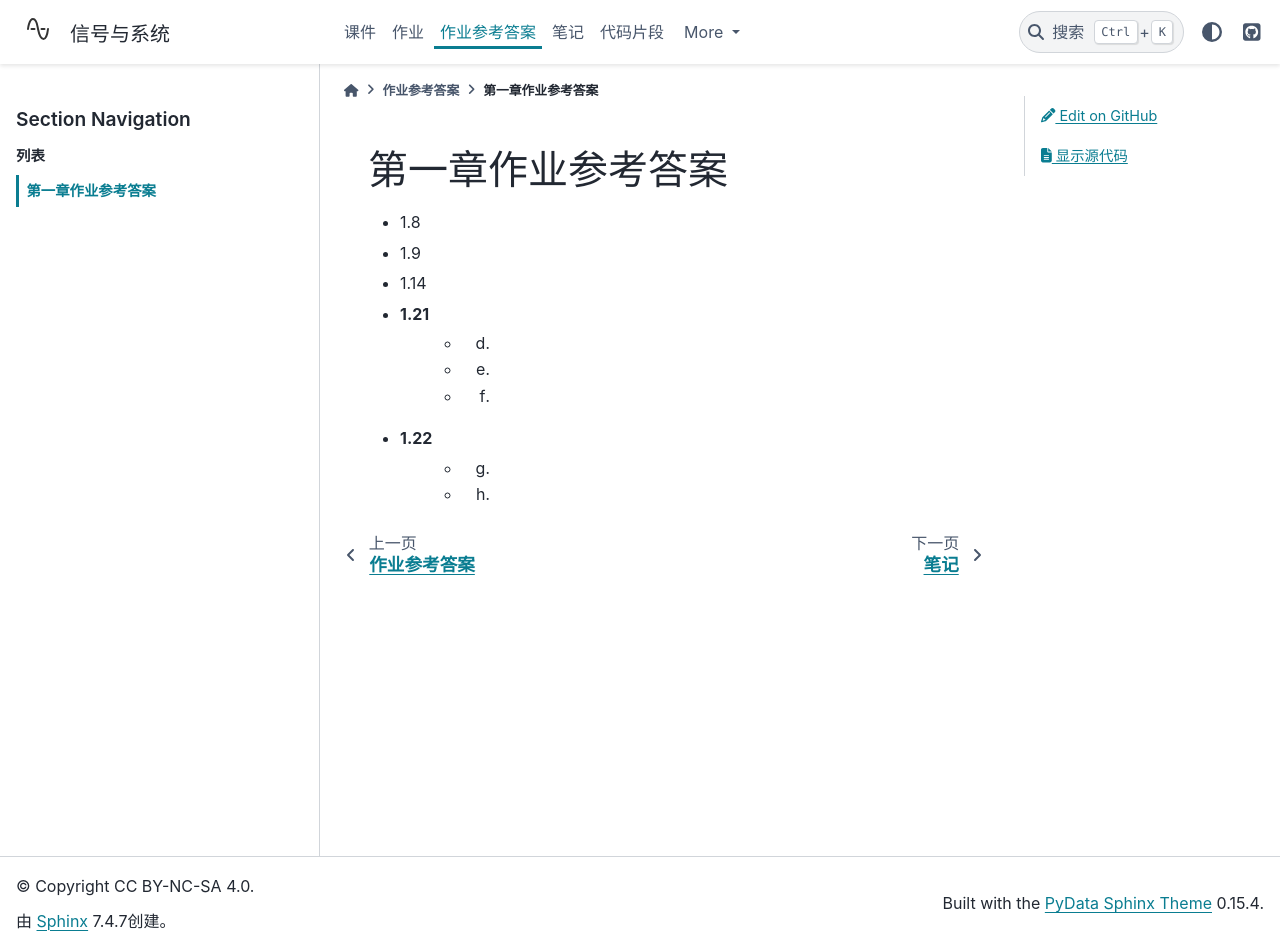
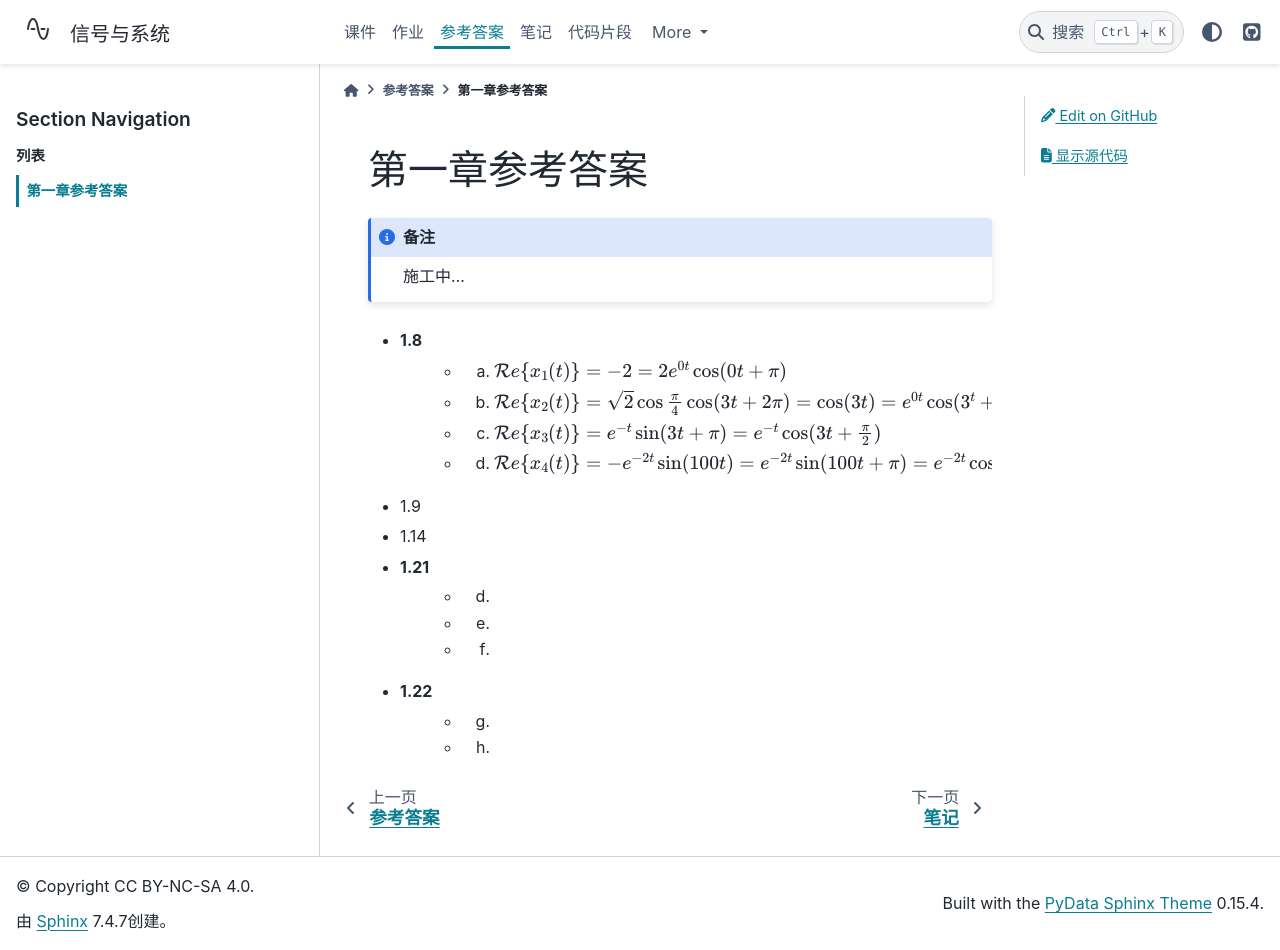
Before and after one commit to atlanswer/Signals-and-Systems, a Sphinx documentation site: the page built from doc/answer/chapter1.rst, in a window 1280 px wide and 950 px high. Built offline with Sphinx 7.4.7 and the PyData theme 0.15.4, drawn with Linux system fonts in a browser that asks for light colours.

Commit message:
content: answer 1.8

```diff
--- a/doc/answer/chapter1.rst
+++ b/doc/answer/chapter1.rst
@@ -1,8 +1,14 @@
-##################
-第一章作业参考答案
-##################
+##############
+第一章参考答案
+##############
+
+.. note:: 施工中...
 
 - 1.8
+   - (a) :math:`\mathcal{Re}\{x_1(t)\} = -2 = 2e^{0t}\cos(0t+\pi)`
+   - (b) :math:`\mathcal{Re}\{x_2(t)\} = \sqrt{2}\cos{\frac{\pi}{4}}\cos(3t+2\pi) = \cos(3t) = e^{0t}\cos(3^t+0)`
+   - (c) :math:`\mathcal{Re}\{x_3(t)\} = e^{-t}\sin(3t+\pi) = e^{-t}\cos(3t+\frac{\pi}{2})`
+   - (d) :math:`\mathcal{Re}\{x_4(t)\} = -e^{-2t}\sin(100t) = e^{-2t}\sin(100t+\pi) = e^{-2t}\cos(100t+\frac{\pi}{2})`
 - 1.9
 - 1.14
 - 1.21
--- a/doc/answer/index.rst
+++ b/doc/answer/index.rst
@@ -1,5 +1,5 @@
 ############
-作业参考答案
+参考答案
 ############
 
 .. note:: 第一章答案施工中
```
